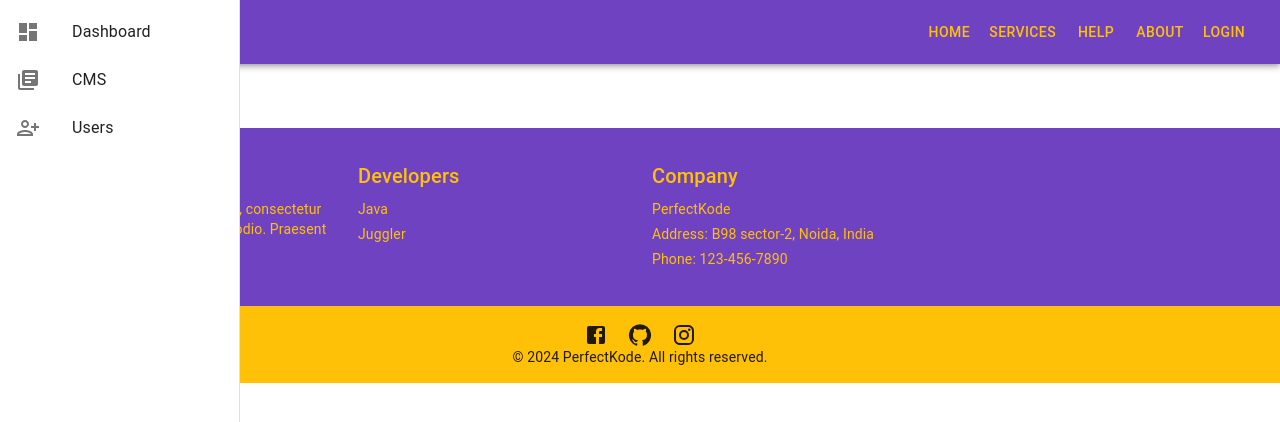
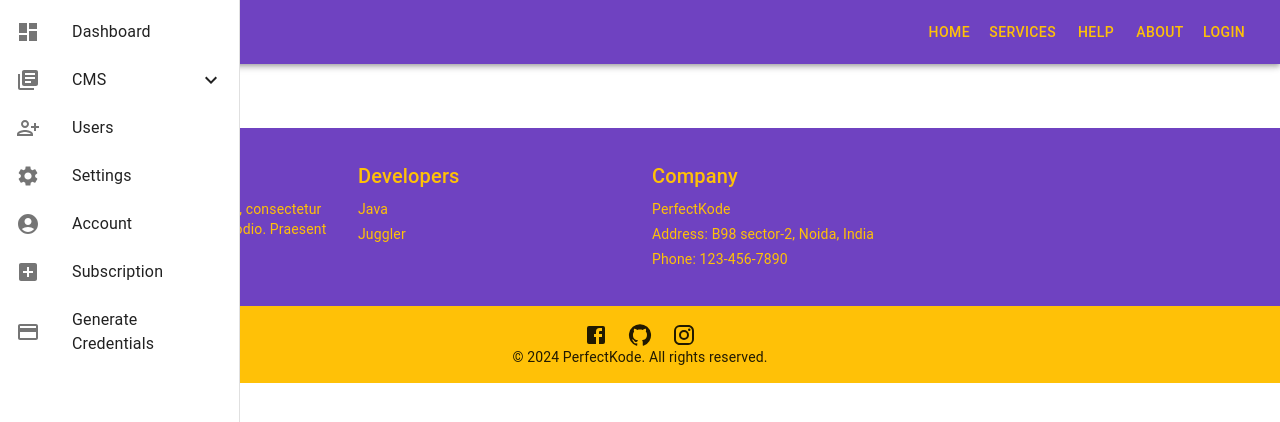
Before and after one commit to rohitsmart/fe-letsgo, a React (Create React App) app: page /dashboard in a window 1280 px wide. Shown: the top 422 px of the page. Built offline with nearby package versions, Linux system fonts and the light colour scheme.

Commit message:
updated dashboard

```diff
--- a/src/assets/css/style.css
+++ b/src/assets/css/style.css
@@ -0,0 +1,4 @@
+
+.makeStyles-drawerPaper-2{
+    margin-top: 63px;
+}
--- a/src/component/Navbar.js
+++ b/src/component/Navbar.js
@@ -141,7 +141,7 @@ import Login from '../screen/Login';
 function Navbar() {
   const [menuOpen, setMenuOpen] = useState(null);
   const [servicesMenuOpen, setServicesMenuOpen] = useState(false);
-  const [loginOpen, setLoginOpen] = useState(false); // State to control the opening of the login modal
+  const [loginOpen, setLoginOpen] = useState(false);
   const theme = useTheme();
 
   const handleMenuOpen = (event) => {
--- a/src/screen/Dashboard.js
+++ b/src/screen/Dashboard.js
@@ -1,10 +1,13 @@
-import React from 'react';
+import React, { useState } from 'react';
 import { makeStyles } from '@material-ui/core/styles';
 import Drawer from '@material-ui/core/Drawer';
 import List from '@material-ui/core/List';
 import ListItem from '@material-ui/core/ListItem';
 import ListItemIcon from '@material-ui/core/ListItemIcon';
 import ListItemText from '@material-ui/core/ListItemText';
+import Collapse from '@material-ui/core/Collapse';
+import ExpandLessIcon from '@mui/icons-material/ExpandLess';
+import ExpandMoreIcon from '@mui/icons-material/ExpandMore';
 import PersonAddAltIcon from '@mui/icons-material/PersonAddAlt';
 import LibraryBooksIcon from '@mui/icons-material/LibraryBooks';
 import SettingsIcon from '@mui/icons-material/Settings';
@@ -12,6 +15,9 @@ import AccountCircleIcon from '@mui/icons-material/AccountCircle';
 import CreditCardIcon from '@mui/icons-material/CreditCard';
 import AddBoxIcon from '@mui/icons-material/AddBox';
 import DashboardIcon from '@mui/icons-material/Dashboard';
+import TrainIcon from '@mui/icons-material/Train';
+import FlightIcon from '@mui/icons-material/Flight';
+import HotelIcon from '@mui/icons-material/Hotel';
 
 const drawerWidth = 240;
 
@@ -28,27 +34,53 @@ const useStyles = makeStyles((theme) => ({
   },
 }));
 
-function Dashboard({ role = 'admin' }) {
+function Dashboard() {
   const classes = useStyles();
+  const [openCMS, setOpenCMS] = useState(false);
 
-  const renderAdminOptions = () => {
+  const handleCMSSubmenuClick = () => {
+    setOpenCMS(!openCMS);
+  };
+
   return (
     <>
-        <ListItem button key="CMS">
+      <Drawer
+        className={classes.drawer}
+        variant="permanent"
+        classes={{
+          paper: classes.drawerPaper,
+        }}
+      >
+        <List>
+          <ListItem button key="Dashboard">
+            <ListItemIcon><DashboardIcon /></ListItemIcon>
+            <ListItemText primary="Dashboard" />
+          </ListItem>
+          <ListItem button key="CMS" onClick={handleCMSSubmenuClick}>
             <ListItemIcon><LibraryBooksIcon /></ListItemIcon>
             <ListItemText primary="CMS" />
+            {openCMS ? <ExpandLessIcon /> : <ExpandMoreIcon />}
           </ListItem>
+          <Collapse in={openCMS} timeout="auto" unmountOnExit>
+            <List component="div" disablePadding>
+              <ListItem button key="Train">
+                <ListItemIcon><TrainIcon /></ListItemIcon>
+                <ListItemText primary="Train" />
+              </ListItem>
+              <ListItem button key="Flight">
+                <ListItemIcon><FlightIcon /></ListItemIcon>
+                <ListItemText primary="Flight" />
+              </ListItem>
+              <ListItem button key="Hotel">
+                <ListItemIcon><HotelIcon /></ListItemIcon>
+                <ListItemText primary="Hotel" />
+              </ListItem>
+            </List>
+          </Collapse>
           <ListItem button key="Users">
             <ListItemIcon><PersonAddAltIcon /></ListItemIcon>
             <ListItemText primary="Users" />
           </ListItem>
-      </>
-    );
-  };
-
-  const renderAgentOptions = () => {
-    return (
-      <>
           <ListItem button key="Settings">
             <ListItemIcon><SettingsIcon /></ListItemIcon>
             <ListItemText primary="Settings" />
@@ -65,31 +97,11 @@ function Dashboard({ role = 'admin' }) {
             <ListItemIcon><CreditCardIcon /></ListItemIcon>
             <ListItemText primary="Generate Credentials" />
           </ListItem>
-      </>
-    );
-  };
-
-  return (
-    <>
-      <Drawer
-        className={classes.drawer}
-        variant="permanent"
-        classes={{
-          paper: classes.drawerPaper,
-        }}
-      >
-        <List>
-          <ListItem button key="Dashboard">
-            <ListItemIcon><DashboardIcon /></ListItemIcon>
-            <ListItemText primary="Dashboard" />
-          </ListItem>
-          {role === 'admin' && renderAdminOptions()}
-        {role === 'agent' && renderAgentOptions()}
         </List>
       </Drawer>
       <div className={classes.content}>
-        {/* Place the content below the navbar */}
-        {/* Your content goes here */}
+        {/* Center screen content */}
+        {/* Render TrainManagement, FlightManagement, HotelManagement components based on user selection */}
       </div>
     </>
   );
```
Lines whose indentation alone changed are shown as unchanged.
